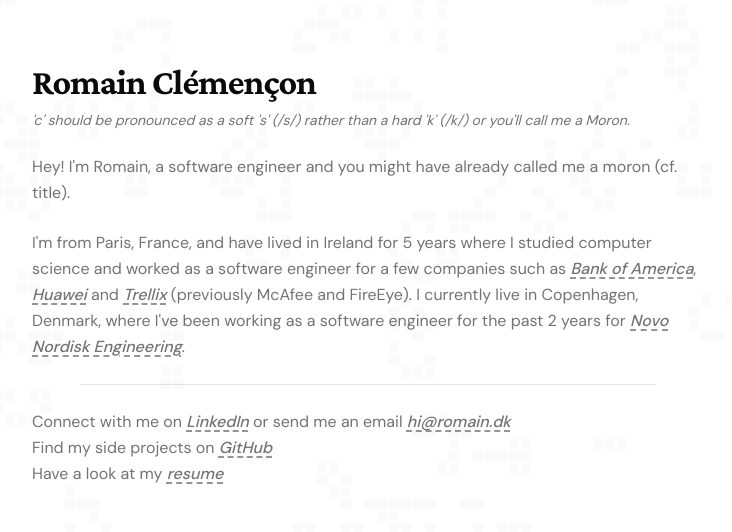
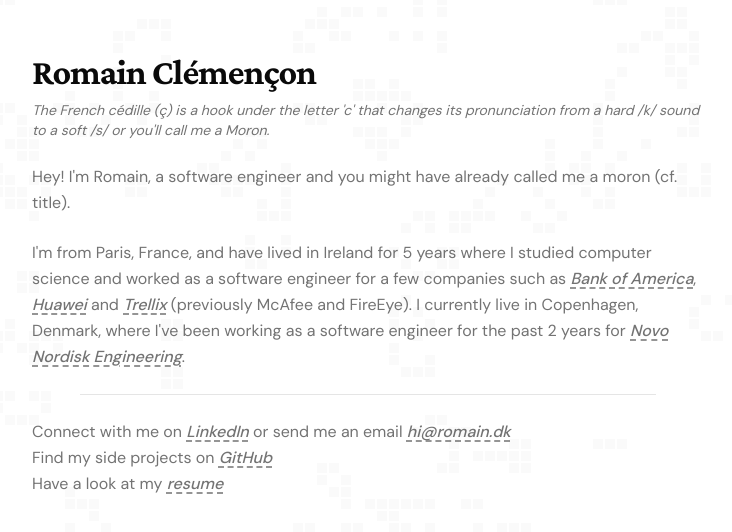
Before and after one commit to RomainClem/portfolio, a React (Vite) app: page / in a window 1280 px wide. Shown: the part 126-658 px from the top of the page, without its empty margins (272-1004 px from the left). Built offline with nearby package versions, Linux system fonts and the light colour scheme.

Commit message:
Updated title

```diff
--- a/src/data/portfolio.ts
+++ b/src/data/portfolio.ts
@@ -47,7 +47,7 @@
 
 export const personalInfo = {
   name: "Romain Clémençon",
-  title: "'c' should be pronounced as a soft 's' (/s/) rather than a hard 'k' (/k/) or you'll call me a Moron.",
+  title: "The French cédille (ç) is a hook under the letter 'c' that changes its pronunciation from a hard /k/ sound to a soft /s/ or you'll call me a Moron.",
   tagline: "Hey! I'm Romain, a software engineer and you might have already called me a moron (cf. title).",
   email: "romain.clemen@gmail.com",
   location: "Copenhagen, Denmark",
```
